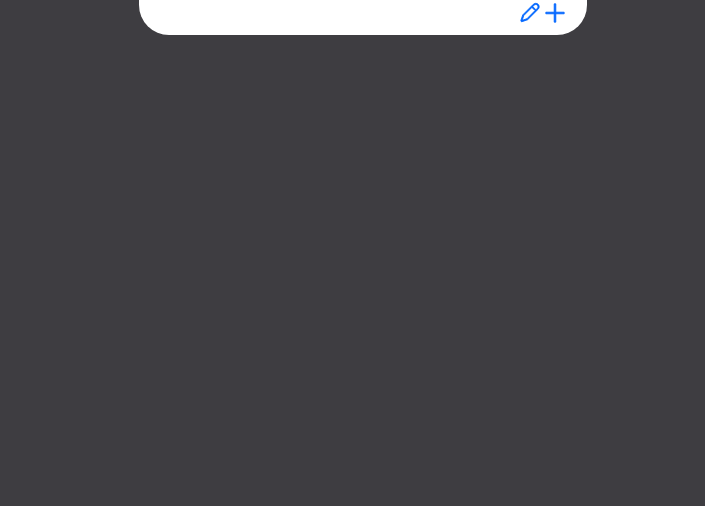
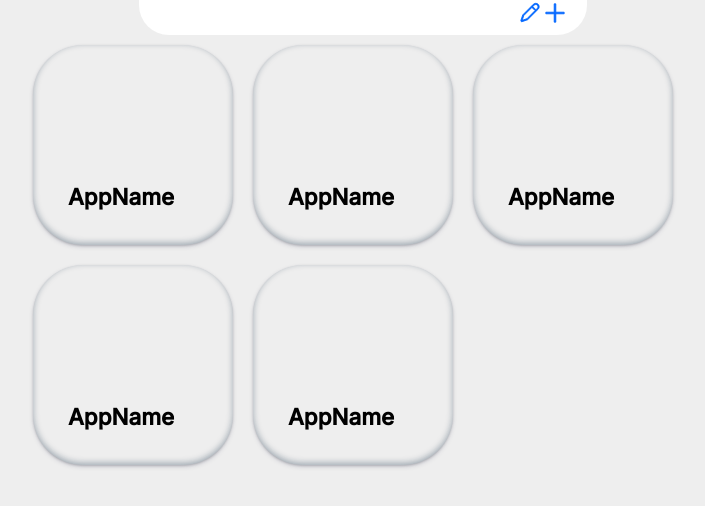
Before and after one commit to seriko399/React-App, a React (Create React App) app: page / in a window 1280 px wide. Shown: the top 506 px of the page, without its empty margins (277-982 px from the left). Built offline with nearby package versions, Linux system fonts and the light colour scheme; the HTML template or start-up script is replaced by a standard one.

Commit message:
Merge pull request #9 from seriko399/gab
7-merge-navbar-and-tiles

```diff
--- a/package.json
+++ b/package.json
@@ -8,6 +8,8 @@
     "@testing-library/user-event": "^13.5.0",
     "framer-motion": "^7.6.12",
     "react": "^18.2.0",
+    "react-dnd": "^16.0.1",
+    "react-dnd-html5-backend": "^16.0.1",
     "react-dom": "^18.2.0",
     "react-scripts": "5.0.1",
     "react-transition-group": "^4.4.5",
--- a/public/index.html
+++ b/public/index.html
@@ -11,7 +11,7 @@
     />
     <link rel="apple-touch-icon" href="%PUBLIC_URL%/logo192.png" />
     <!--
-      manifest.json provides metadata used when your web app is installed on a
+      manifest.json provides metadata used when your web popup is installed on a
       user's mobile device or desktop. See https://developers.google.com/web/fundamentals/web-app-manifest/
     -->
     <link rel="manifest" href="%PUBLIC_URL%/manifest.json" />
--- a/src/App.css
+++ b/src/App.css
@@ -1,28 +1,23 @@
-.App {
-    text-align: center;
-    background-color: #3d3d3d;
+html, body {
+    height: 100%;
+    width: 100%;
+    margin: 0;
+    padding: 0;
 }
 
-.App-logo {
-    height: 40vmin;
-    pointer-events: none;
+.container {
+    display: flex;
+    flex-wrap: nowrap;
+    flex-direction: row;
+    align-items: stretch;
+    height: 100%;
 }
 
-@media (prefers-reduced-motion: no-preference) {
-    .App-logo {
-        animation: App-logo-spin infinite 20s linear;
-    }
+.side-space {
+    flex: 1;
 }
 
-.App-link {
-    color: #61dafb;
+.main {
+    width: 680px;
+    min-width: 680px;
 }
-
-@keyframes App-logo-spin {
-    from {
-        transform: rotate(0deg);
-    }
-    to {
-        transform: rotate(360deg);
-    }
-}
--- a/src/App.js
+++ b/src/App.js
@@ -1,12 +1,21 @@
-import "./App.css";
-
-import React, { userState } from "react";
+import React from "react";
+import Tiles from './components/tiles/tiles';
+import './App.css';
 import Navbar from "./components/navbar/Navbar";
 
 export default function App() {
     return (
-        <div>
-            <Navbar />
-        </div>
-    );
+        <React.Fragment>
+            <div>
+                <Navbar />
+            </div>
+            <div className={'container'}>
+                <div className={'side-space'}></div>
+                <div className={'main'}>
+                    <Tiles />
+                </div>
+                <div className={'side-space'}></div>
+            </div>
+        </React.Fragment>
+  );
 }
--- /dev/null
+++ b/src/components/tiles/tile.css
@@ -0,0 +1,29 @@
+@import url('https://fonts.googleapis.com/css2?family=Inter:wght@500&display=swap');
+
+body {
+    background-color: #EEEEEE;
+}
+
+.tile {
+    background-color: #EEEEEE;
+    width: 200px;
+    height: 200px;
+    border-radius: 50px;
+    display: inline-flex;
+    margin: 10px;
+    box-shadow: 0px 2px 5px -1px rgba(50, 50, 93, 0.25), 0px 1px 3px -1px rgba(0, 0, 0, 0.3), inset 0px -2px 6px rgba(10, 37, 64, 0.35);
+    transition: 0.3s;
+}
+
+.tile span {
+    font-family: 'Inter', sans-serif;
+    font-weight: 600;
+    font-size:140%;
+    align-self: flex-end;
+    margin: 35px;
+}
+
+.tile:hover {
+    box-shadow: 0px 50px 100px -20px rgba(50, 50, 93, 0.25), 0px 30px 60px -30px rgba(0, 0, 0, 0.3), inset 0px -2px 6px rgba(10, 37, 64, 0.35);
+    transition: all 0.6s cubic-bezier(0.165, 0.84, 0.44, 1);
+}
--- /dev/null
+++ b/src/components/tiles/tile.jsx
@@ -0,0 +1,14 @@
+import React, {Component}  from 'react';
+import './tile.css';
+
+export default class Tile extends Component {
+    render () {
+        return (
+            <React.Fragment>
+                <div className="tile">
+                    <span>AppName</span>
+                </div>
+            </React.Fragment>
+        );
+    }
+}
--- /dev/null
+++ b/src/components/tiles/tiles.jsx
@@ -0,0 +1,19 @@
+import React, {Component} from 'react';
+import Tile from './tile';
+import './tiles.css';
+
+export default class Tiles extends Component {
+    render () {
+        return (
+            <React.Fragment>
+                <div className="tiles">
+                    <Tile />
+                    <Tile />
+                    <Tile />
+                    <Tile />
+                    <Tile />
+                </div>
+            </React.Fragment>
+        );
+    }
+}
```
Also changed, not shown: src/components/tiles/tiles.css (added), 1 other file (tests, documents, lock files or other folders).
